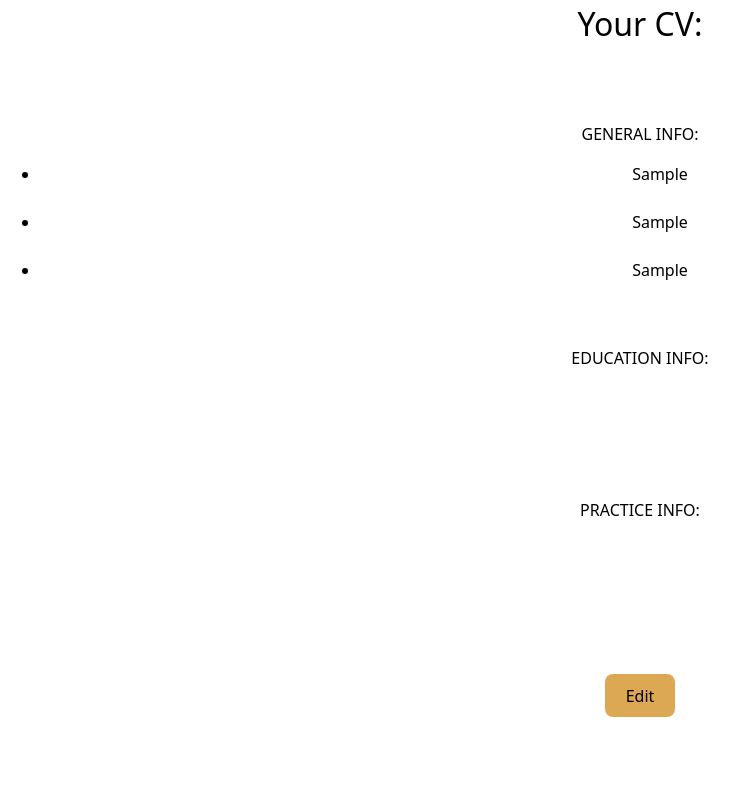
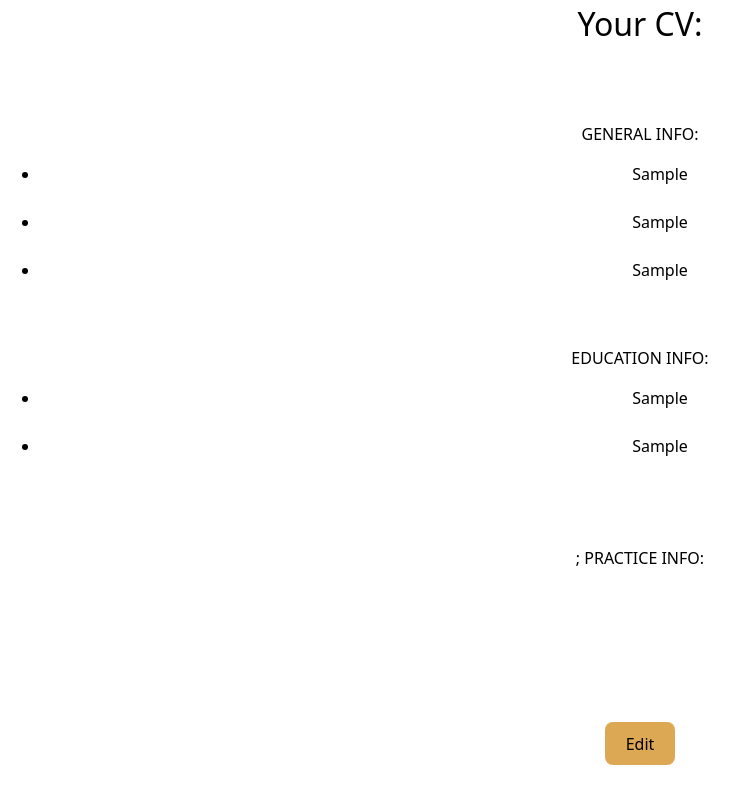
Before and after one commit to Vincde/Project-CV-Application, a React (Vite) app: page / in a window 1280 px wide. Both pictures are taken after typing "Sample", "Sample", "5", "Sample", "Sample", "2020-01-15" into the empty fields and a click on the button "Create Your CV!". Shown: the whole page, without its empty margins (0-749 px from the left). Built offline with nearby package versions, Linux system fonts and the light colour scheme.

Commit message:
feat: change createCV component to make it show elements correctly

```diff
--- a/src/components/createCV.jsx
+++ b/src/components/createCV.jsx
@@ -31,20 +31,36 @@ function CV({generalInfo, education, practice, children}) {
                 {generalInfo.email && <li>{generalInfo.email}</li>}<br></br>
                 {generalInfo.phone && <li>{generalInfo.email}</li>}<br></br>
             </ul><br></br>
+
+
             EDUCATION INFO:<br></br>
-            <ul>
-                {education.schoolName && <li>{education.schoolName}</li>}<br></br>
-                {education.titleStudy && <li>{education.titleStudy}</li>}<br></br>
-                {education.dateStudy && <li>{education.dateStudy}</li>}<br></br>
-            </ul><br></br>
+            {education.map((element) => {
+                return(
+            <>
+                <ul>
+                {element.schoolName && <li>{element.schoolName}</li>}<br></br>
+                {element.titleStudy && <li>{element.titleStudy}</li>}<br></br>
+                {element.dateStudy && <li>{element.dateStudy}</li>}<br></br>
+                </ul><br></br>
+            </>
+            )})};
+
+
             PRACTICE INFO:<br></br>
-            <ul>
-                {practice.companyName && <li>{practice.companyName}</li>}<br></br>
-                {practice.positionTitle && <li>{practice.positionTitle}</li>}<br></br>
-                {practice.mainRespons && <li>{practice.mainRespons}</li>}<br></br>
-                {practice.dateFrom && <li>{practice.dateFrom}</li>}<br></br>
-                {practice.dateUntil && <li>{practice.dateUntil}</li>}<br></br>
-            </ul>
+            {practice.map((element) => {
+                return(
+                <>
+                <ul>
+                    {element.companyName && <li>{element.companyName}</li>}<br></br>
+                    {element.positionTitle && <li>{element.positionTitle}</li>}<br></br>
+                    {element.mainRespons && <li>{element.mainRespons}</li>}<br></br>
+                    {element.dateFrom && <li>{element.dateFrom}</li>}<br></br>
+                    {element.dateUntil && <li>{element.dateUntil}</li>}<br></br>
+                </ul>
+                </>
+                )
+            })}
+
             {children}
         </div>
     )
```
